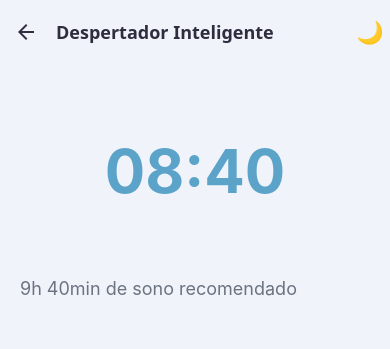
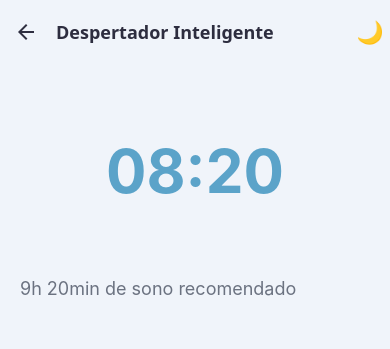
Before and after one commit to Grupo-6-Tozim-Solutions/front-end-2026, a React Native app: screen /Alarm in a window 390 px wide. Shown: the top 349 px of the page. Built offline with nearby package versions, Linux system fonts and the light colour scheme.

Commit message:
Ajustando detalhes de fontes

```diff
--- a/src/screens/AlarmScreen.tsx
+++ b/src/screens/AlarmScreen.tsx
@@ -42,9 +42,9 @@ export const AlarmScreen: React.FC<AlarmScreenProps> = ({ navigation }) =>{
   return (
     <View style={[styles.container, { backgroundColor: colors.background }] }>
 
-      <Text style={[styles.time, { color: colors.primaryDark } ]}>08:40</Text>
+      <Text style={[styles.time, { color: colors.primaryDark } ]}>08:20</Text>
 
-      <Text style={[styles.label, { color: colors.textSecondary } ]}>9h 40min de sono recomendado</Text>
+      <Text style={[styles.label, { color: colors.textSecondary } ]}>9h 20min de sono recomendado</Text>
 
       <Text style={[styles.description, { color: colors.textSecondary }]}>
         O app calcula seu despertar com base no seu histórico de sono, horário médio de dormir e necessidade de recuperação.
```
